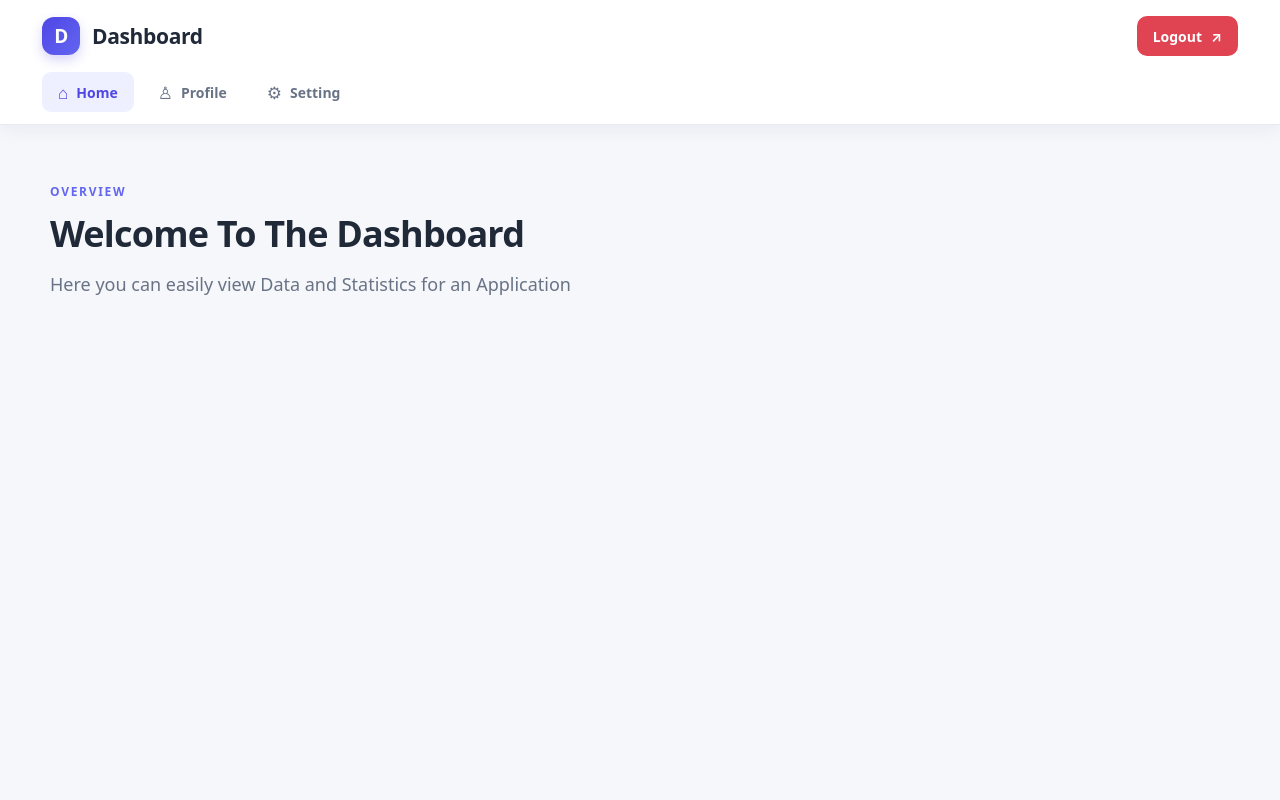
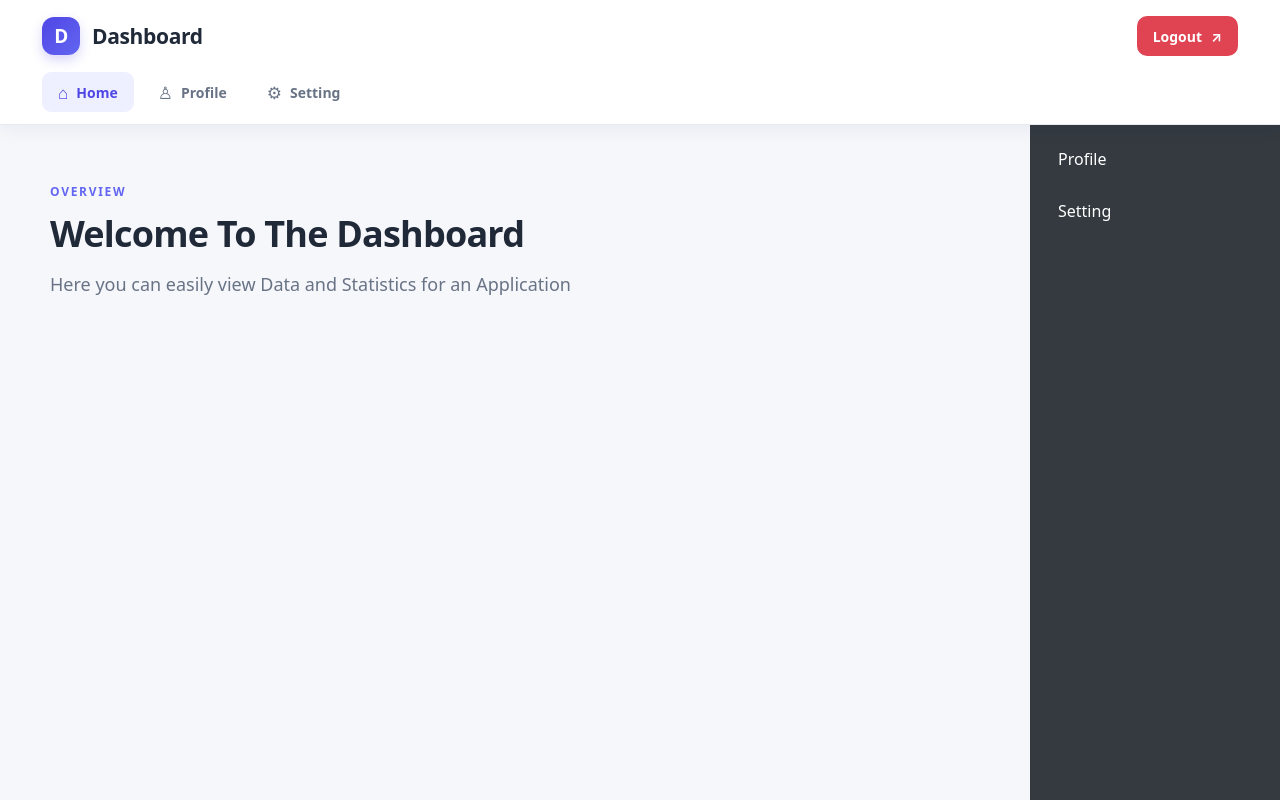
Before and after one commit to a60ukarim/my-react-app, a React (Vite) app: page /dashboard in a window 1280 px wide. Built offline with nearby package versions, Linux system fonts and the light colour scheme.

Commit message:
fix sidebar

```diff
--- a/src/components/sidebar.jsx
+++ b/src/components/sidebar.jsx
@@ -4,7 +4,7 @@ import './sidebar.css';
 export default function Sidebar() {
     return (
         <div className="sidebar">
-            <ul className="siderbar-menu">
+            <ul className="sidebar-menu">
                 <li className="sidebar-item">Home</li>
                 <li className="sidebar-item">Profile</li>
                 <li className="sidebar-item">Setting</li>
--- a/src/pages/dashboard.jsx
+++ b/src/pages/dashboard.jsx
@@ -1,11 +1,13 @@
 import React from 'react';
 import Navbar from '../components/navbar';
+import Sidebar from '../components/sidebar'
 import './dashboard.css';
 
 export default function Dashboard() {
     return (
         <div className="dashboard-container">
             <Navbar />
+            <Sidebar />
             <main className="dashboard-content">
                 <div className="welcome-label">OVERVIEW</div>
                 <h1 className="dashboard-title">Welcome To The Dashboard</h1>
```
